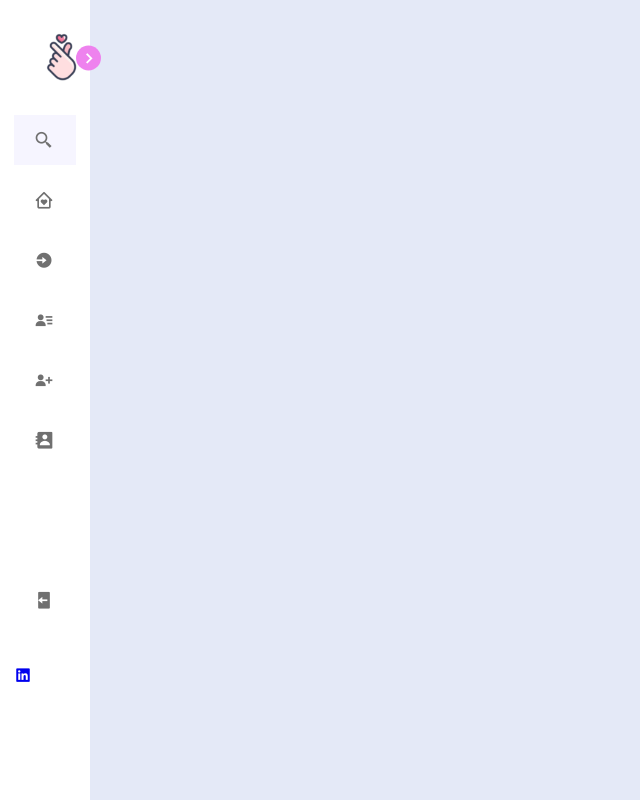
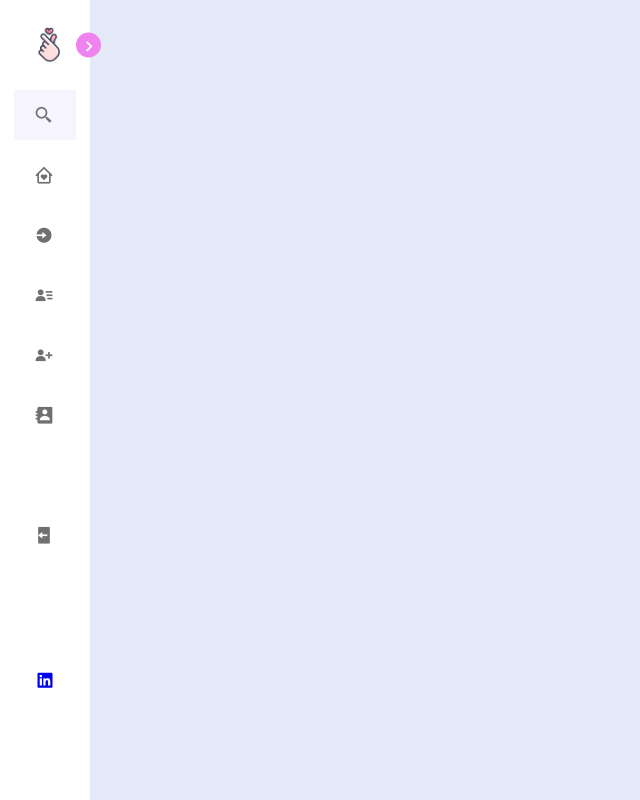
Before and after one commit to Viniciusmm10/portfolio-Vinicius, a plain HTML site: page index.html in a window 1280 px wide. Shown: the whole page, without its empty margins (0-640 px from the left). Drawn offline with nearby package versions, Linux system fonts and the light colour scheme.

Commit message:
mod14.02

```diff
--- a/index.html
+++ b/index.html
@@ -22,7 +22,7 @@
     <title>I love Convert</title>
   </head>
   <body>
-    <nav class="sidebar close">
+    <nav class="sidebar close open">
       <header>
         <div class="image-text">
           <span class="image">
@@ -78,7 +78,7 @@
               </a>
             </li>
 
-          </ul>
+
 
           <div class="bottom-content">
             <li class="">
@@ -87,21 +87,22 @@
                 <span class="text nav-text">Sair</span>
               </a>
             </li>
+          </div>
+
+        </ul>
+
+            <div class="">
+              <li class="portfolio">
+                <a href="https://www.linkedin.com/in/vinicius-miguel-silva-827ab4194/" id="linkedin">
+                  <i class='bx bxl-linkedin-square linkedin'></i>
+                     </a>
+              </li>
+
+            </div>
+        </nav>
 
 
 
-          </div>
-
-              <!--Portfólio-->
-
-    <div class="portfolio">
-      <a href="https://www.linkedin.com/in/vinicius-miguel-silva-827ab4194/" class="textport">
-   <i class='bx bxl-linkedin-square linkedin'></i>
-      </a>
-    </div>
-
-
     <script src="script.js"></script>
-
   </body>
 </html>
--- a/script.js
+++ b/script.js
@@ -3,6 +3,8 @@ const body = document.querySelector('body'),
   toggle = body.querySelector('.toggle'),
   searchBtn = body.querySelector('.search-box')
 
-toggle.addEventListener('click', () => {
+
+
+toggle.addEventListener('mouseover', () => {
   sidebar.classList.toggle('close')
 })
--- a/style.css
+++ b/style.css
@@ -28,6 +28,29 @@
 
 body {
   height: 100vh;
+  background: var(--body-color);
+}
+
+/* ==== portifólio style */
+
+.sidebar .portfolio {
+  height: 100%;
+  width: 100%;
+  display: flex;
+  text-decoration: none;
+  font-size: large;
+  padding-top: 100px;
+}
+
+.sidebar #linkedin {
+  display: flex;
+  align-items: left;
+  justify-content: center;
+  min-width: 60px;
+  font-size: 20px;
+}
+
+.sidebar #linkedin:hover {
   background: var(--body-color);
 }
 
@@ -93,7 +116,7 @@ body {
 }
 
 .sidebar img {
-  height: 95px;
+  height: 70px;
   border-radius: 6px;
 }
 
@@ -129,6 +152,14 @@ header .image-text .header-text {
   border-radius: 50%;
   color: var(--sidebar-color);
   font-size: 22px;
+}
+
+.sidebar.close .toggle {
+  transform: translateY(-50%) rotate(0deg);
+}
+
+.sidebar header .toggle {
+  transform: rotate(180deg);
 }
 
 .sidebar .search-box {
@@ -168,19 +199,9 @@ header .image-text .header-text {
   display: flex;
   flex-direction: column;
   justify-content: space-between;
-  padding-top: 100px;
+  padding-top: 60px;
 }
 
-/* ==== portifólio style */
-
-.portfolio {
-  height: 100%;
-  width: 100%;
-  display: flex;
-  text-decoration: none;
-  font-size: large;
+.backgroundweb {
+  background-color: #707070;
 }
-
-.textport {
-  padding-top: 40px;
-}
```
Also changed, not shown: assets/favicon.png (added).
